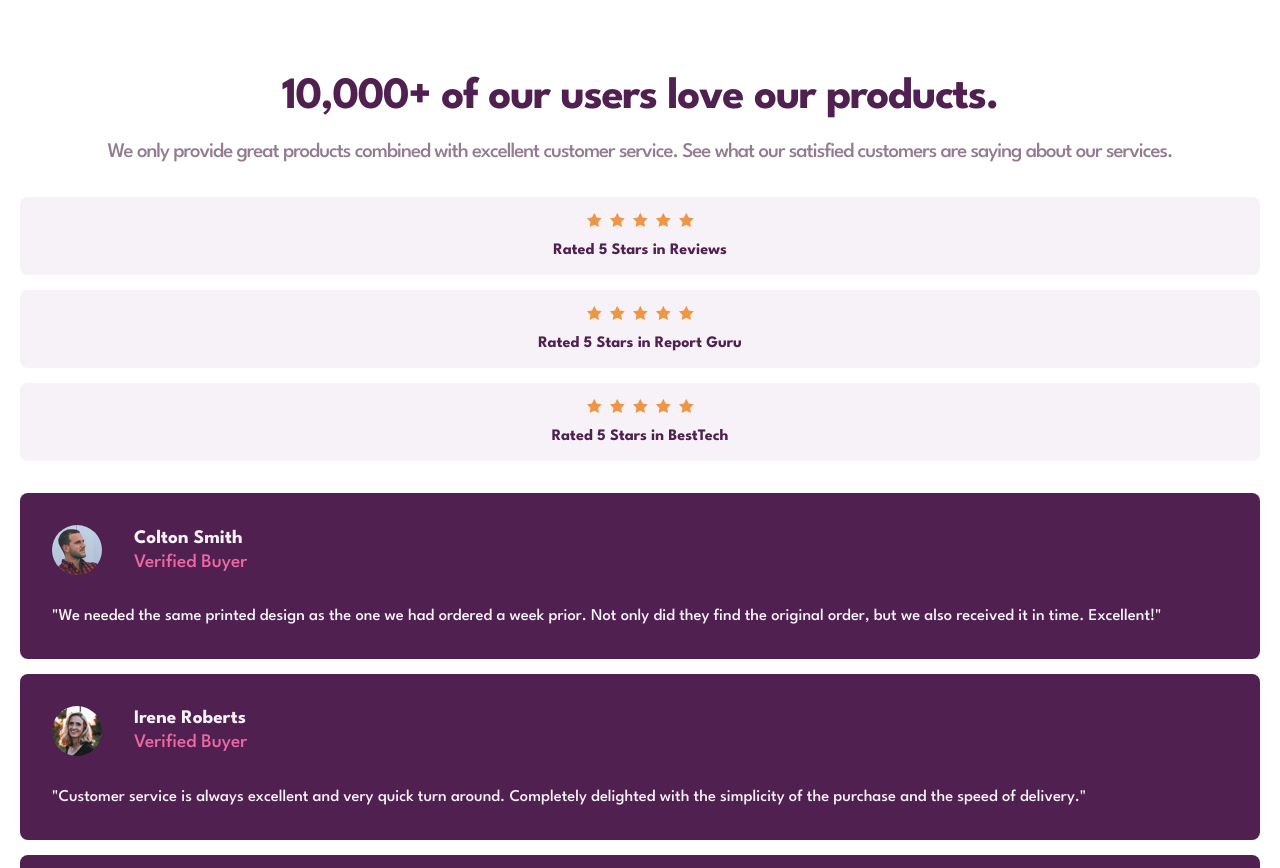
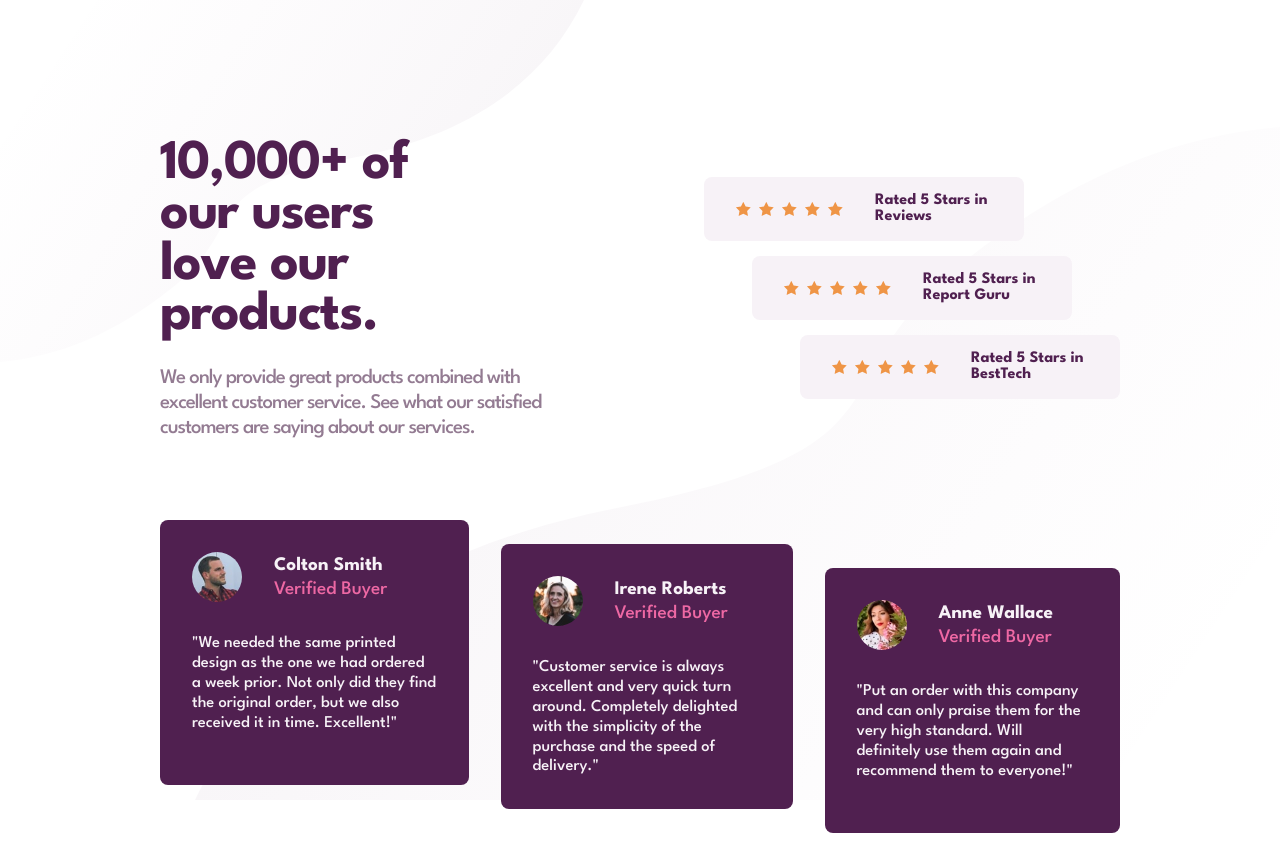
Before and after one commit to n-seine/frontend-mentor-testimonies, a plain HTML site: page index.html in a window 1280 px wide. Shown: the top 868 px of the page. Drawn offline with Linux system fonts and the light colour scheme.

Commit message:
Add desktop and tablet layout

```diff
--- a/index.html
+++ b/index.html
@@ -17,11 +17,15 @@
   </head>
   <body>
     <main>
+      <div class="desktop-full">
+        <section class="hero">
           <h1>10,000+ of our users love our products.</h1>
           <h2>
-        We only provide great products combined with excellent customer service.
-        See what our satisfied customers are saying about our services.
+            We only provide great products combined with excellent customer
+            service. See what our satisfied customers are saying about our
+            services.
           </h2>
+        </section>
         <section class="ratings-cards">
           <div class="rating">
             <span class="stars-container">
@@ -54,6 +58,7 @@
             <p>Rated 5 Stars in BestTech</p>
           </div>
         </section>
+      </div>
       <section class="testimonies">
         <div class="testimony-card">
           <div class="testimony-header">
@@ -117,5 +122,27 @@
         >. Coded by <a href="#">Your Name Here</a>.
       </div>
     </main>
+    <aside class="background-patterns">
+      <img
+        src="images/bg-pattern-top-mobile.svg"
+        alt="background pattern top mobile"
+        class="top mobile"
+      />
+      <img
+        src="images/bg-pattern-bottom-mobile.svg"
+        alt="background pattern bottom mobile"
+        class="bottom mobile"
+      />
+      <img
+        src="images/bg-pattern-top-desktop.svg"
+        alt="background pattern top desktop"
+        class="top desktop"
+      />
+      <img
+        src="images/bg-pattern-bottom-desktop.svg"
+        alt="background pattern bottom desktop"
+        class="bottom desktop"
+      />
+    </aside>
   </body>
 </html>
--- a/style.css
+++ b/style.css
@@ -147,13 +147,14 @@ table {
 
 body {
   font-family: "League Spartan", sans-serif;
-
   font-size: 15px;
   background-color: var(--White);
+  min-height: 100vh;
+  margin: 0 auto;
 }
 
 main {
-  margin: 0 20px;
+  padding: 0 20px;
 }
 
 .attribution {
@@ -203,6 +204,7 @@ h2 {
   border-radius: 0.5rem;
   display: flex;
   flex-direction: column;
+  gap: 1rem;
   align-items: center;
   letter-spacing: normal;
 }
@@ -210,7 +212,6 @@ h2 {
 .stars-container {
   display: flex;
   align-items: center;
-  margin-bottom: 1em;
   gap: 0.5rem;
 }
 
@@ -266,3 +267,131 @@ h2 {
   font-size: 1.1em;
   font-weight: 500;
 }
+
+/* Backgrounds */
+
+.background-patterns .desktop {
+  display: none;
+}
+.background-patterns .top {
+  position: absolute;
+  top: 0;
+  left: 0;
+  z-index: -1;
+}
+.background-patterns .bottom {
+  position: absolute;
+  bottom: 0;
+  right: 0;
+  z-index: -1;
+}
+
+@media screen and (min-width: 768px) and (max-width: 1279px) {
+  main {
+    padding: 40px 40px 0 40px;
+  }
+
+  .hero {
+    text-align: center;
+    width: 70%;
+    margin: 0 auto 4rem auto;
+  }
+
+  .ratings-cards {
+    flex-direction: row;
+    justify-content: center;
+    margin-bottom: 4rem;
+  }
+
+  .testimonies {
+    width: 70%;
+    margin: 0 auto;
+    gap: 2em;
+  }
+}
+
+@media screen and (min-width: 1280px) {
+  main {
+    padding: 60px 160px 0 160px;
+  }
+
+  .desktop-full {
+    display: flex;
+    flex-direction: row;
+    justify-content: space-between;
+    align-items: center;
+    margin-bottom: 80px;
+  }
+
+  .hero {
+    width: 40%;
+    text-align: left;
+  }
+
+  .hero h1 {
+    font-size: 3.5rem;
+    text-align: start;
+    width: 80%;
+    line-height: 0.9em;
+  }
+
+  .hero h2 {
+    text-align: start;
+  }
+
+  .ratings-cards {
+    margin-top: 5em;
+    align-content: end;
+    width: 33.33%;
+  }
+
+  .rating:nth-child(1) {
+    position: relative;
+    right: 6rem;
+  }
+  .rating:nth-child(2) {
+    position: relative;
+    right: 3rem;
+  }
+
+  .rating {
+    flex-direction: row;
+    align-items: center;
+    justify-content: start;
+    gap: 2rem;
+  }
+  .stars-container {
+    margin-left: 1rem;
+  }
+
+  .testimonies {
+    flex-direction: row;
+    justify-content: space-between;
+    gap: 2rem;
+    position: relative;
+    padding-bottom: 80px;
+  }
+
+  .testimony-card:nth-child(2) {
+    position: relative;
+    top: 1.5rem;
+  }
+  .testimony-card:nth-child(3) {
+    position: relative;
+    top: 3rem;
+  }
+
+  .attribution {
+    position: relative;
+    bottom: 0;
+    left: 50%;
+    transform: translateX(-50%);
+  }
+
+  .background-patterns .mobile {
+    display: none;
+  }
+  .background-patterns .desktop {
+    display: block;
+  }
+}
```
Lines whose indentation alone changed are shown as unchanged.
